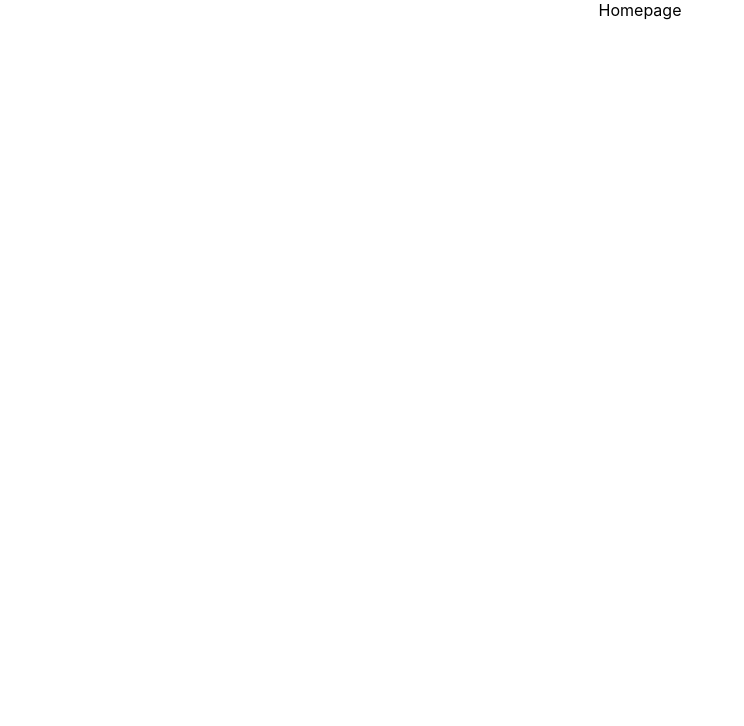
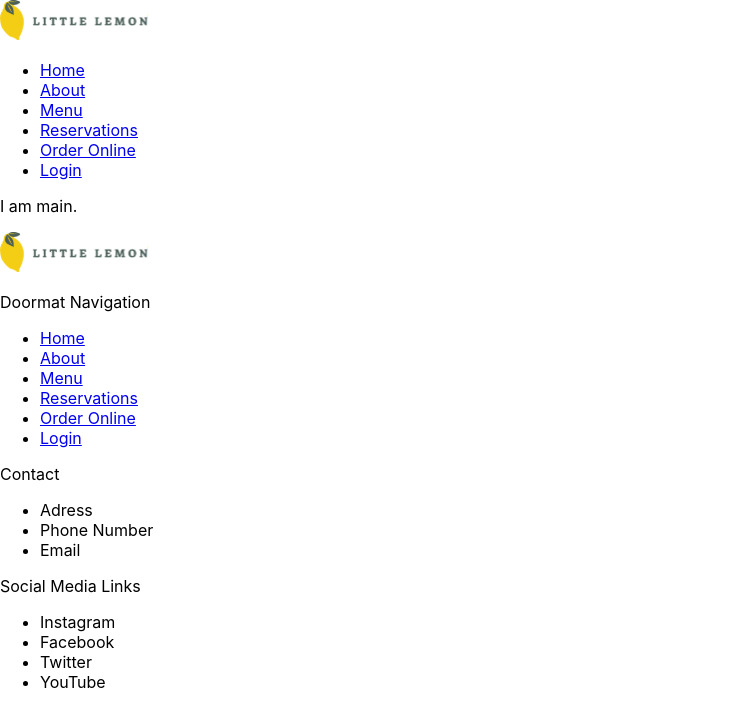
Before and after one commit to johnt759/front-end-capstone, a React (Create React App) app in the folder little-lemon/: page / in a window 1280 px wide. Shown: the top 726 px of the page, without its empty margins (0-744 px from the left). Built offline with nearby package versions, Linux system fonts and the light colour scheme.

Commit message:
Added React components

```diff
--- a/little-lemon/src/App.js
+++ b/little-lemon/src/App.js
@@ -1,10 +1,17 @@
 import './App.css';
+import Header from './components/Header.js';
+import Nav from './components/Nav.js';
+import Main from './components/Main.js';
+import Footer from './components/Footer.js';
 
 function App() {
   return (
-    <div className="App">
-		Homepage
-    </div>
+    <main>
+      <Header/>
+      <Nav/>
+      <Main/>
+      <Footer/>
+    </main>
   );
 }
 
--- /dev/null
+++ b/little-lemon/src/components/Footer.js
@@ -0,0 +1,32 @@
+import Logo from './Logo.svg';
+
+function Footer() {
+    return (
+        <footer>
+            <img src={Logo} alt="Little Lemon Logo"></img>
+            <p>Doormat Navigation</p>
+            <ul>
+                <li><a href="/#home">Home</a></li>
+                <li><a href="/#about">About</a></li>
+                <li><a href="/#menu">Menu</a></li>
+                <li><a href="/#reservations">Reservations</a></li>
+                <li><a href="/#">Order Online</a></li>
+                <li><a href="/#">Login</a></li>
+            </ul>
+            <p>Contact</p>
+            <ul>
+                <li>Adress</li>
+                <li>Phone Number</li>
+                <li>Email</li>
+            </ul>
+            <p>Social Media Links</p>
+            <ul>
+                <li>Instagram</li>
+                <li>Facebook</li>
+                <li>Twitter</li>
+                <li>YouTube</li>
+            </ul>
+         </footer>
+    );
+}
+export default Footer;
--- /dev/null
+++ b/little-lemon/src/components/Header.js
@@ -0,0 +1,10 @@
+import Logo from './Logo.svg';
+
+function Header() {
+    return (
+        <header>
+            <img src={Logo} alt="Little Lemon Logo"></img>
+         </header>
+    );
+}
+export default Header;
--- /dev/null
+++ b/little-lemon/src/components/Main.js
@@ -0,0 +1,8 @@
+function Main() {
+    return (
+        <main>
+            <p>I am main.</p>
+         </main>
+    );
+}
+export default Main;
--- /dev/null
+++ b/little-lemon/src/components/Nav.js
@@ -0,0 +1,15 @@
+function Nav() {
+    return (
+        <nav>
+            <ul>
+                <li><a href="/#home">Home</a></li>
+                <li><a href="/#about">About</a></li>
+                <li><a href="/#menu">Menu</a></li>
+                <li><a href="/#reservations">Reservations</a></li>
+                <li><a href="/#">Order Online</a></li>
+                <li><a href="/#">Login</a></li>
+            </ul>
+         </nav>
+    );
+}
+export default Nav;
```
Also changed, not shown: little-lemon/src/components/Logo.svg (added).
